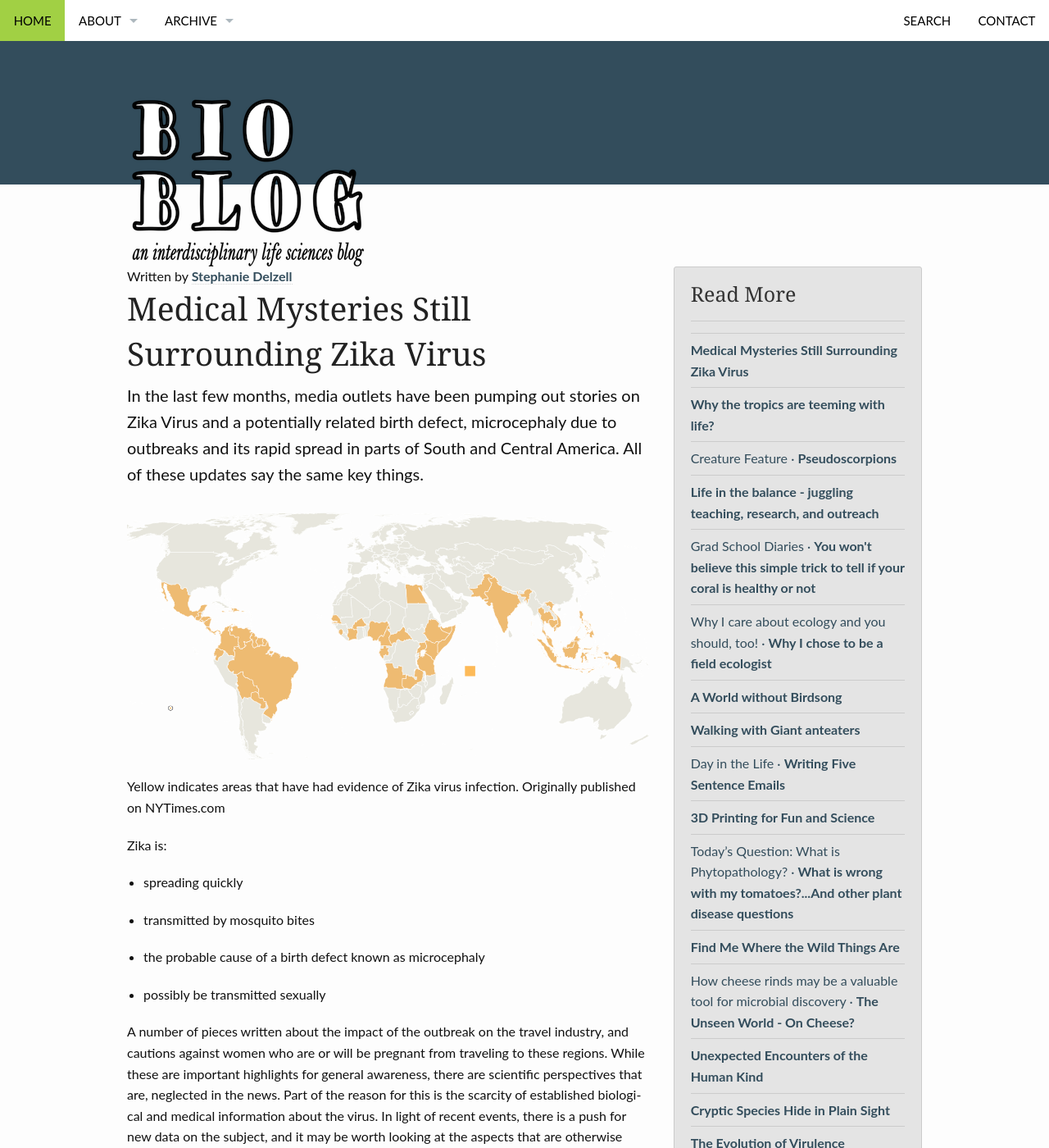
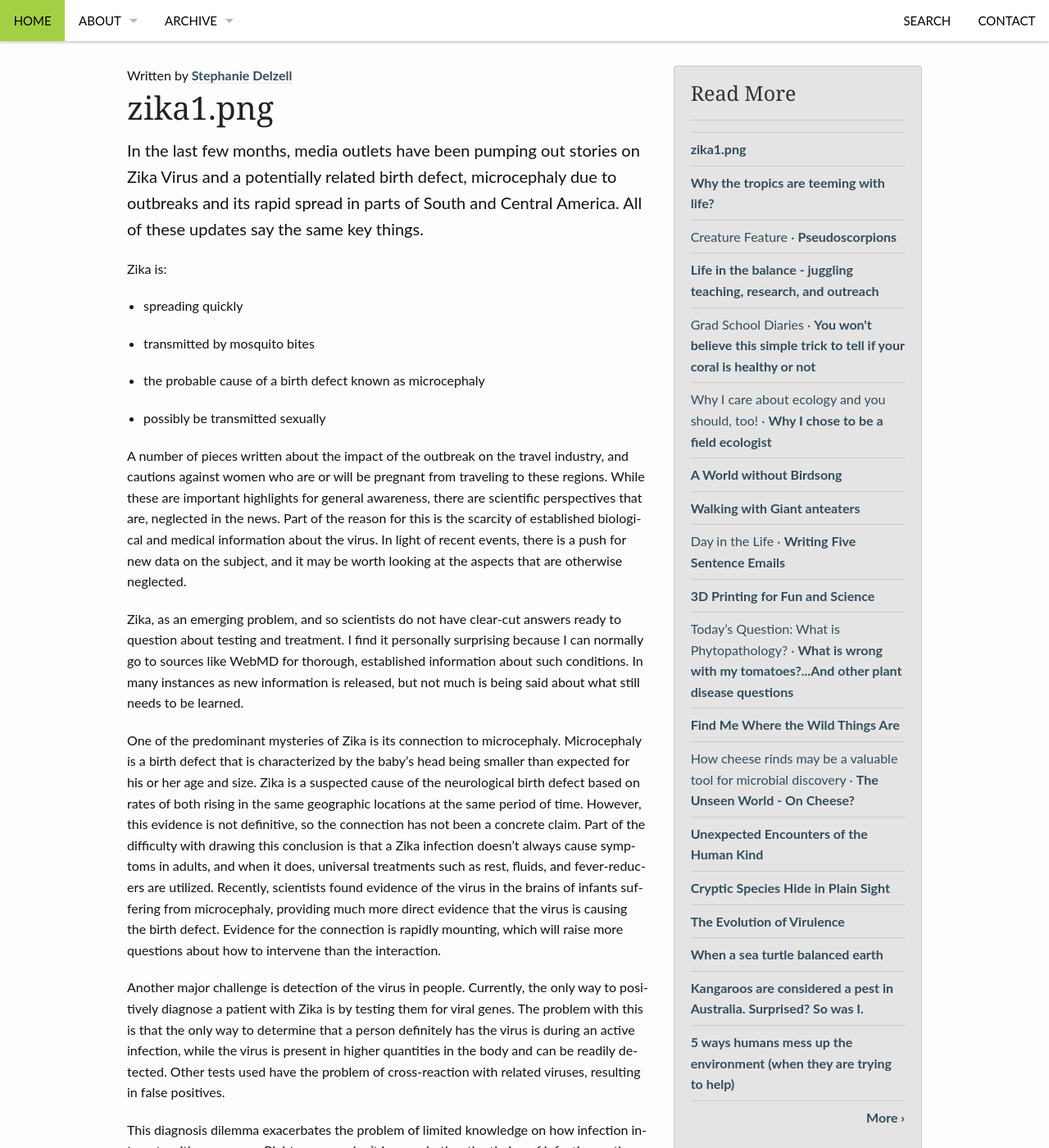
Before and after one commit to tguttata/thatslifesci-1, a Jekyll site: the page built from _posts/2016-03-19-zika-virus.md, in a window 1280 px wide and 1400 px high. Shown: the whole window at 82% size. Built offline with Jekyll 4.4.1, drawn with Linux system fonts in a browser that asks for light colours; comment, search, counter and statistics services are not loaded.

Commit message:
Update 2016-03-19-zika-virus.md

```diff
--- a/_posts/2016-03-19-zika-virus.md
+++ b/_posts/2016-03-19-zika-virus.md
@@ -10,12 +10,12 @@
 teaser: "In the last few months, media outlets have been pumping out stories on Zika Virus and a potentially related birth defect, microcephaly due to outbreaks and its rapid spread in parts of South and Central America. All of these updates say the same key things."
 source-id: 1OzbC-XZBoG-DOESPd39rwQxAOeesP-prv2kXxBgl-zA
 published: true
+header: no
+image:
+title: zika1.png
+caption: Yellow indicates areas that have had evidence of Zika virus infection.
+caption_url: http://www.nytimes.com/2016/01/05/health/us-becomes-more-vulnerable-to-tropical-diseases-like-zika.html
 ---
-
-![image alt text]({{ site.url }}/public/2GIzv94RdBNzVtEGzdEfXA_img_0.png)
-
-Yellow indicates areas that have had evidence of Zika virus infection. Originally published on NYTimes.com
-
 Zika is:
 
 * spreading quickly
```
